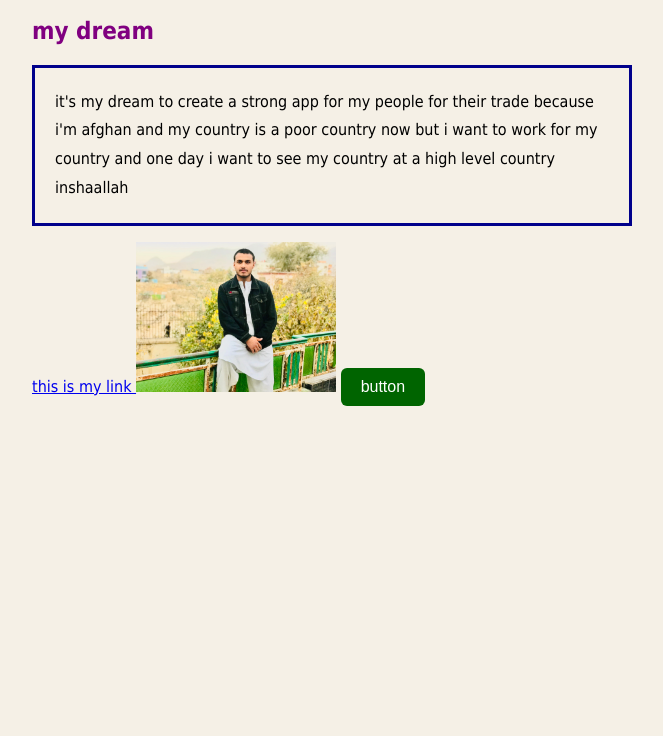
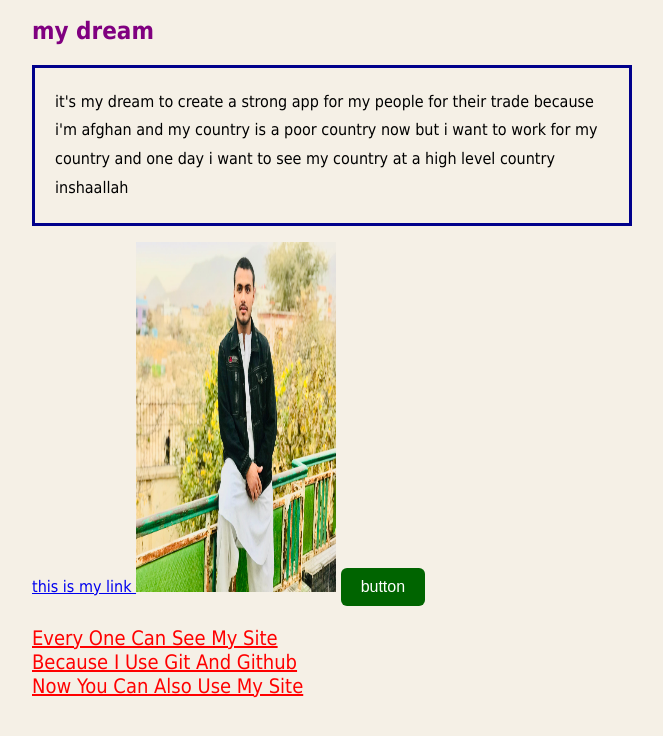
Before and after one commit to mmurtaza-dawar/my-first-site, a plain HTML site: page index.html in a window 1280 px wide. Shown: the part 184-920 px from the top of the page, without its empty margins (308-971 px from the left). Before the commit the page ends 800 px from the top, so only its background shows below. Drawn offline with Linux system fonts and the light colour scheme.

Commit message:
change size pic

```diff
--- a/index.html
+++ b/index.html
@@ -41,6 +41,14 @@
         }
         img{
             width: 200px;
+            height: 350px;
+        }
+        .note{
+            color: red;
+            font-size: 20px;
+            text-transform: capitalize;
+            text-decoration:underline;
+            max-width: 300px;
         }
 
     </style>
@@ -56,6 +64,7 @@
     <img src="image/photo.jpg" alt="it's my photo">
 
     <button>button</button>
+    <p class="note">every one can see my site because i use git and github now you can also use my site</p>
 
 </body>
 </html>
```
